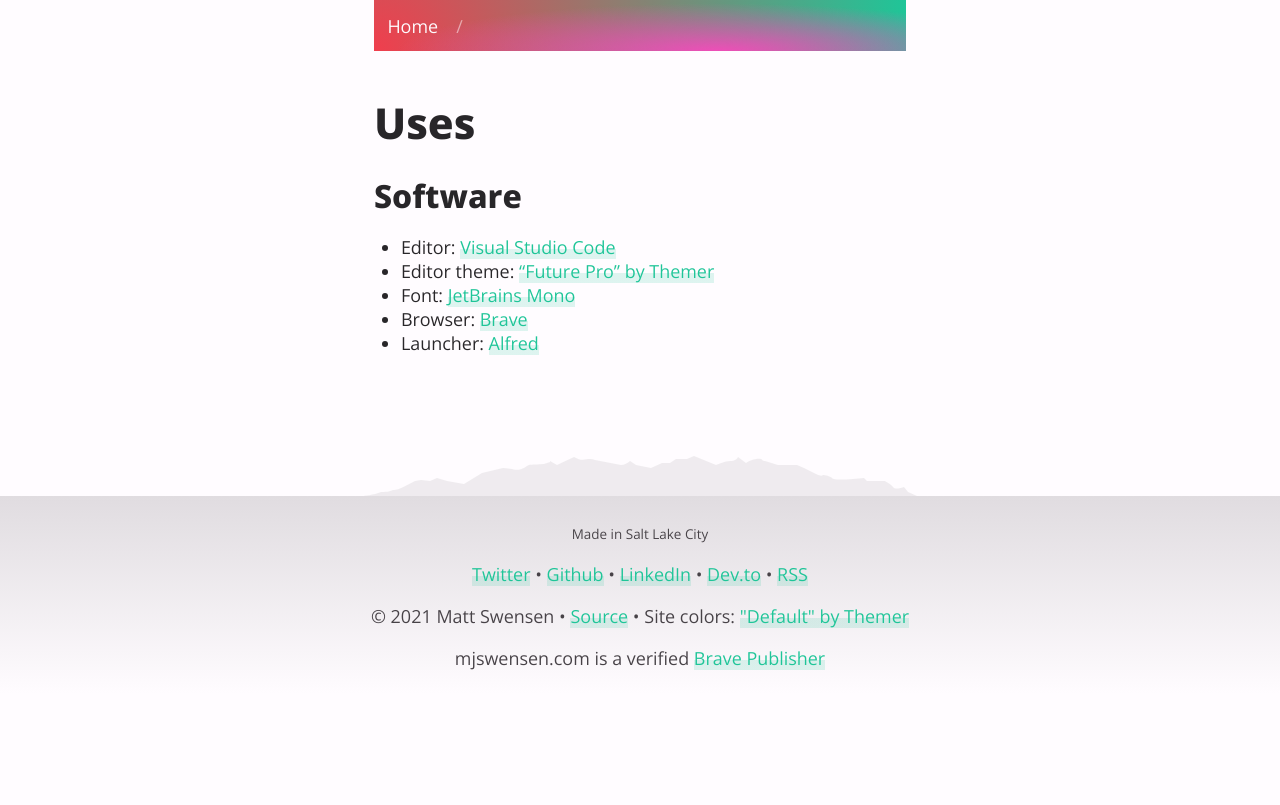
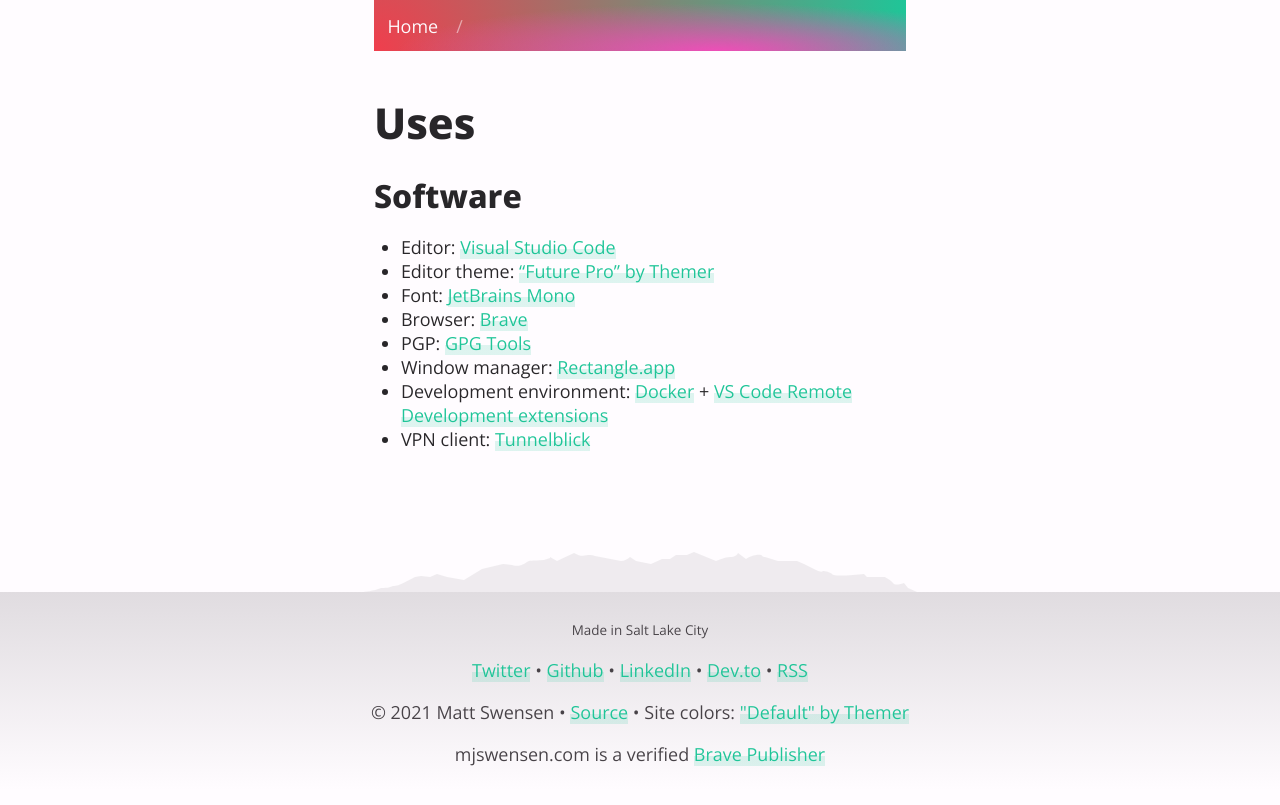
Before and after one commit to mjswensen/mjswensen.com, a Jekyll site: the page built from uses.md, in a window 1280 px wide. Shown: the top 805 px of the page. Built offline with Jekyll 4.4.1, drawn with Linux system fonts in a browser that asks for light colours.

Commit message:
Update uses page

```diff
--- a/uses.md
+++ b/uses.md
@@ -14,5 +14,8 @@
 - Editor: [Visual Studio Code](https://code.visualstudio.com/)
 - Editor theme: ["Future Pro" by Themer](https://themer.dev/?colors.dark.shade0=%23242225&colors.dark.shade7=%23D9D7DA&colors.dark.accent0=%23C25B5B&colors.dark.accent1=%23B06E4A&colors.dark.accent2=%23C19944&colors.dark.accent3=%2359A257&colors.dark.accent4=%2341A48B&colors.dark.accent5=%235B91B3&colors.dark.accent6=%239467AD&colors.dark.accent7=%23BB5D88&colors.light.shade0=%23E4E4E7&colors.light.shade7=%23333135&colors.light.accent0=%23A54A4A&colors.light.accent1=%23B06740&colors.light.accent2=%239A7932&colors.light.accent3=%23448943&colors.light.accent4=%233B7D6C&colors.light.accent5=%23407596&colors.light.accent6=%236A4D7A&colors.light.accent7=%23904C6A&activeColorSet=dark&calculateIntermediaryShades.dark=true&calculateIntermediaryShades.light=true)
 - Font: [JetBrains Mono](https://www.jetbrains.com/lp/mono/)
-- Browser: [Brave](https://brave.com/mjs929)
-- Launcher: [Alfred](https://www.alfredapp.com/)
+- Browser: [Brave](https://brave.com/)
+- PGP: [GPG Tools](https://gpgtools.org/)
+- Window manager: [Rectangle.app](https://rectangleapp.com/)
+- Development environment: [Docker](https://www.docker.com/) + [VS Code Remote Development extensions](https://marketplace.visualstudio.com/items?itemName=ms-vscode-remote.vscode-remote-extensionpack)
+- VPN client: [Tunnelblick](https://tunnelblick.net/)
```
